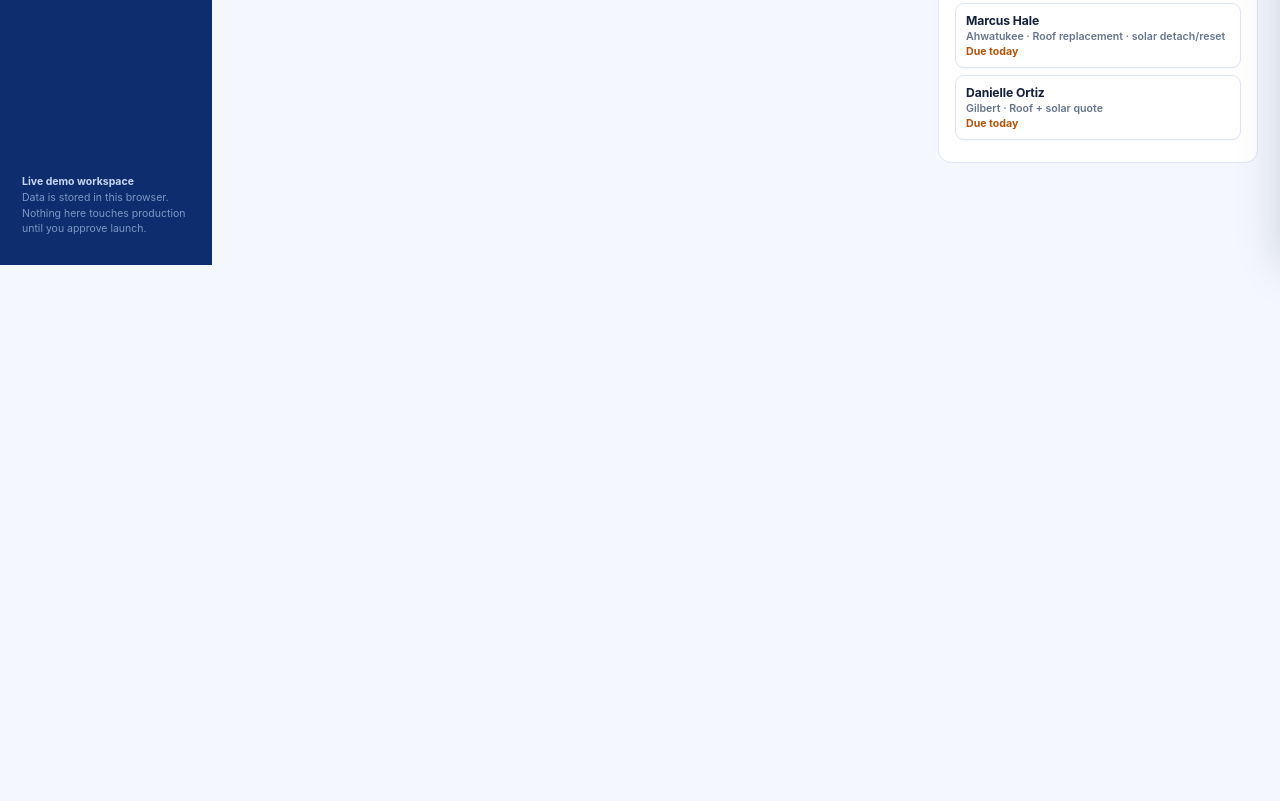
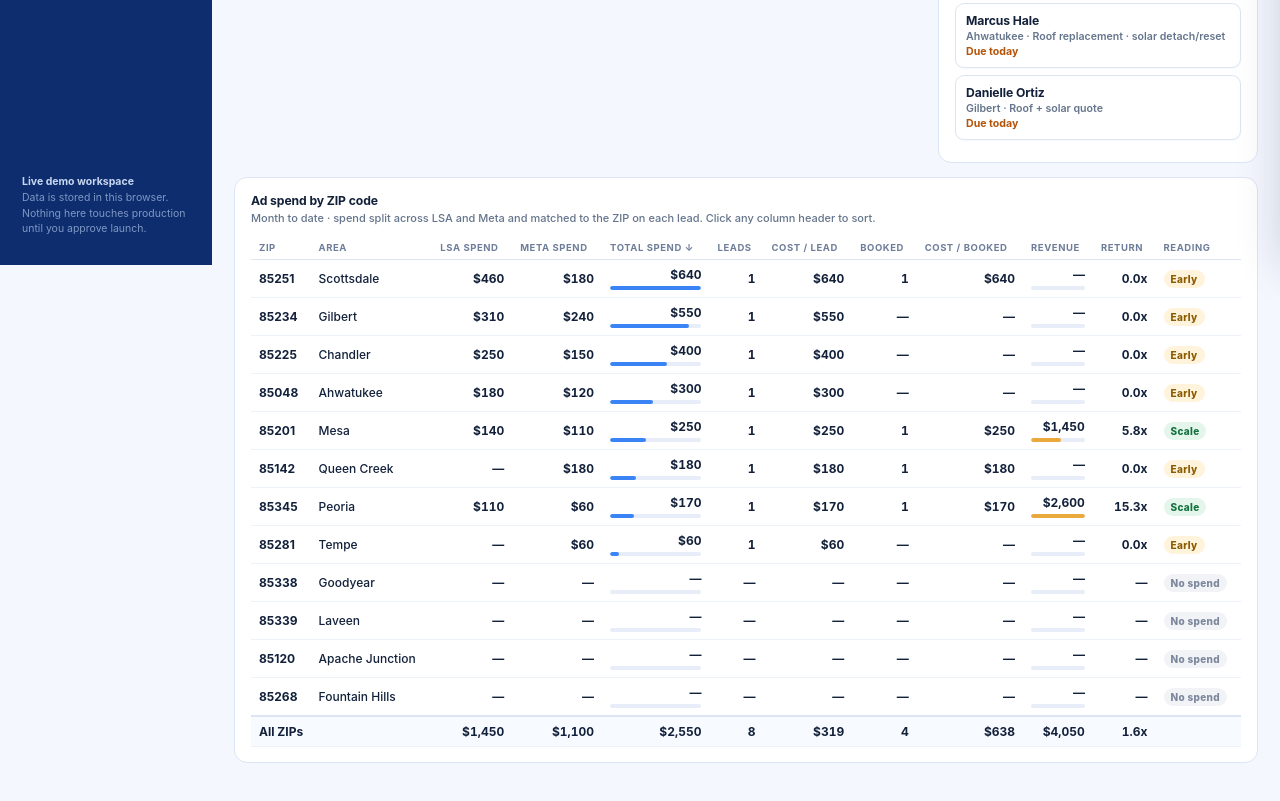
Before and after one commit to lnlsolutions/verified-guys-demo, a plain HTML site: page crm-live.html in a window 1280 px wide. Shown: the part 535-1336 px from the top of the page. Before the commit the page ends 800 px from the top, so only its background shows below. Drawn offline with Linux system fonts and the light colour scheme.

Commit message:
Dashboard: add ZIP-level ad spend, leads, bookings and revenue

```diff
--- a/crm-live.html
+++ b/crm-live.html
@@ -94,6 +94,22 @@ input[type=date],select{width:100%;border:1px solid var(--line);border-radius:9p
 .toast{position:fixed;left:50%;transform:translate(-50%,20px);bottom:26px;background:var(--navy);color:#fff;padding:11px 16px;border-radius:11px;font-size:12.4px;font-weight:600;opacity:0;pointer-events:none;transition:.25s;z-index:60;box-shadow:0 12px 30px rgba(9,24,54,.3)}
 .toast.on{opacity:1;transform:translate(-50%,0)}
 @media(max-width:1080px){.kpis{grid-template-columns:repeat(2,1fr)}.grid{grid-template-columns:1fr}.kan{grid-template-columns:repeat(2,1fr)}.rail{display:none}}
+
+  #zips{overflow-x:auto}
+  #ziptbl{width:100%;border-collapse:collapse;min-width:860px}
+  #ziptbl th{font-size:9.5px;text-transform:uppercase;letter-spacing:.06em;color:#6E7D99;text-align:left;padding:6px 8px;border-bottom:1px solid var(--line);white-space:nowrap}
+  #ziptbl td{padding:7px 8px;border-bottom:1px solid #EDF1F9;font-size:12px;vertical-align:middle}
+  #ziptbl td.n{text-align:right;white-space:nowrap;font-variant-numeric:tabular-nums}
+  #ziptbl tr.tot td{border-top:2px solid var(--line);background:#F7FAFF;font-weight:700}
+  #ziptbl .bar{height:4px;background:#E7EDF9;border-radius:3px;margin-top:4px;overflow:hidden;min-width:46px}
+  #ziptbl .bar i{display:block;height:100%;background:var(--blue);border-radius:3px}
+  #ziptbl .bar.gold i{background:#E9A93B}
+  .vchip{display:inline-block;font-size:10px;font-weight:800;letter-spacing:.03em;padding:3px 7px;border-radius:99px;white-space:nowrap}
+  .vchip.good{background:#E4F6EC;color:#14713F}
+  .vchip.mid{background:#FFF3DC;color:#8A5B00}
+  .vchip.book{background:#E9EFFC;color:#1B4BA8}
+  .vchip.idle{background:#F1F3F7;color:#7C879C}
+  .vchip.bad{background:#FDE8E8;color:#A3282B}
 </style>
 </head>
 <body>
@@ -102,6 +118,7 @@ input[type=date],select{width:100%;border:1px solid var(--line);border-radius:9p
     <div class="logo"><div class="mark">VG</div><div><b>The Verified Guys</b><span>Client portal</span></div></div>
     <a class="navi on" href="crm-live.html">◎ Pipeline</a>
     <a class="navi" href="#channels">◇ Channels</a>
+    <a class="navi" href="#zips">▦ Spend by ZIP</a>
     <a class="navi" href="lsa.html">◉ LSA mock</a>
     <a class="navi" href="meta.html">◉ Meta mock</a>
     <a class="navi" href="launch.html">▤ Launch plan</a>
@@ -143,6 +160,12 @@ input[type=date],select{width:100%;border:1px solid var(--line);border-radius:9p
             <div id="queue"></div>
           </div>
         </div>
+      </div>
+
+      <div class="card" id="zips" style="margin-top:14px">
+        <h2>Ad spend by ZIP code</h2>
+        <div class="sub">Month to date · spend split across LSA and Meta and matched to the ZIP on each lead. Click any column header to sort.</div>
+        <table id="ziptbl"></table>
       </div>
     </div>
   </main>
@@ -186,6 +209,22 @@ const SEED=[
  {id:8,name:'Derrick Nash',area:'Tempe',ch:'Meta',svc:'Electrical panel + roof',val:8900,stage:'Contacted',fu:inDays(3),notes:[{t:'Left voicemail, texted intro',k:'Text',d:today()}]}
 ];
 const CHAN=[{k:'LSA',spend:1450,proj:true},{k:'Meta',spend:1100,proj:true},{k:'Google',spend:620,proj:false},{k:'Referral',spend:0,proj:false}];
+const ZIPMAP={Ahwatukee:'85048',Gilbert:'85234',Chandler:'85225',Scottsdale:'85251','Queen Creek':'85142',Mesa:'85201',Peoria:'85345',Tempe:'85281','Apache Junction':'85120',Goodyear:'85338',Laveen:'85339','Fountain Hills':'85268'};
+const ZIPS=[
+ {zip:'85251',area:'Scottsdale',lsa:460,meta:180},
+ {zip:'85234',area:'Gilbert',lsa:310,meta:240},
+ {zip:'85225',area:'Chandler',lsa:250,meta:150},
+ {zip:'85048',area:'Ahwatukee',lsa:180,meta:120},
+ {zip:'85201',area:'Mesa',lsa:140,meta:110},
+ {zip:'85142',area:'Queen Creek',lsa:0,meta:180},
+ {zip:'85345',area:'Peoria',lsa:110,meta:60},
+ {zip:'85281',area:'Tempe',lsa:0,meta:60},
+ {zip:'85338',area:'Goodyear',lsa:0,meta:0},
+ {zip:'85339',area:'Laveen',lsa:0,meta:0},
+ {zip:'85120',area:'Apache Junction',lsa:0,meta:0},
+ {zip:'85268',area:'Fountain Hills',lsa:0,meta:0}
+];
+
 
 function today(){return new Date().toISOString().slice(0,10)}
 function tomorrow(){return inDays(1)}
@@ -193,6 +232,7 @@ function inDays(n){const d=new Date();d.setDate(d.getDate()+n);return d.toISOStr
 function load(){try{const s=localStorage.getItem('vg_crm_v2');if(s)return JSON.parse(s)}catch(e){}return JSON.parse(JSON.stringify(SEED))}
 function save(){localStorage.setItem('vg_crm_v2',JSON.stringify(leads))}
 let leads=load(), active=null;
+leads.forEach(l=>{l.zip=l.zip||ZIPMAP[l.area]||'—'});
 
 function money(n){return '$'+n.toLocaleString('en-US')}
 
@@ -247,12 +287,62 @@ function renderQueue(){
   document.getElementById('queue').innerHTML=q.length?q.map(l=>`<div class="lead" onclick="openLead(${l.id})"><b>${l.name}</b><div class="m">${l.area} · ${l.svc}</div><div class="m" style="color:#B45309;font-weight:700">${l.fu<today()?'Overdue':'Due today'}</div></div>`).join(''):'<div class="m" style="font-size:11px;color:#8B9AB5">Clear for today.</div>';
 }
 
-function render(){renderKpis();renderKan();renderChan();renderQueue();save()}
+
+let zsort={k:'spend',dir:-1};
+function zipRows(){
+  const spendByChannel=k=>ZIPS.reduce((s,z)=>s+(z[k==='LSA'?'lsa':'meta']||0),0);
+  const rows=ZIPS.map(z=>{
+    const ls=leads.filter(l=>l.zip===z.zip);
+    const spend=(z.lsa||0)+(z.meta||0);
+    const booked=ls.filter(l=>['Estimate','Won'].includes(l.stage)).length;
+    const won=ls.filter(l=>l.stage==='Won').reduce((s,l)=>s+l.val,0);
+    return {zip:z.zip,area:z.area,lsa:z.lsa||0,meta:z.meta||0,spend,leads:ls.length,
+      cpl:ls.length?spend/ls.length:0,booked,cpb:booked?spend/booked:0,won,roas:spend?won/spend:0};
+  });
+  rows.sort((a,b)=>{const k=zsort.k;const av=a[k],bv=b[k];
+    if(typeof av==='string')return zsort.dir*av.localeCompare(bv);
+    return zsort.dir*(av-bv)});
+  return rows;
+}
+function renderZips(){
+  const rows=zipRows();
+  const tot=rows.reduce((t,r)=>({lsa:t.lsa+r.lsa,meta:t.meta+r.meta,spend:t.spend+r.spend,leads:t.leads+r.leads,
+    booked:t.booked+r.booked,won:t.won+r.won}),{lsa:0,meta:0,spend:0,leads:0,booked:0,won:0});
+  const maxS=Math.max(...rows.map(r=>r.spend),1), maxW=Math.max(...rows.map(r=>r.won),1);
+  const verdict=r=>{
+    if(!r.spend&&!r.leads) return '<span class="vchip idle">No spend</span>';
+    if(!r.spend) return '<span class="vchip book">Organic</span>';
+    if(r.roas>=3) return '<span class="vchip good">Scale</span>';
+    if(r.roas>=1) return '<span class="vchip mid">Watch</span>';
+    if(!r.leads) return '<span class="vchip bad">No leads</span>';
+    return '<span class="vchip mid">Early</span>';
+  };
+  const th=(k,l)=>`<th onclick="zset('${k}')" style="cursor:pointer">${l}${zsort.k===k?(zsort.dir<0?' ↓':' ↑'):''}</th>`;
+  document.getElementById('ziptbl').innerHTML =
+   '<tr>'+th('zip','ZIP')+th('area','Area')+th('lsa','LSA spend')+th('meta','Meta spend')+th('spend','Total spend')+
+   th('leads','Leads')+th('cpl','Cost / lead')+th('booked','Booked')+th('cpb','Cost / booked')+th('won','Revenue')+th('roas','Return')+'<th>Reading</th></tr>'
+   + rows.map(r=>`<tr>
+      <td><b>${r.zip}</b></td><td>${r.area}</td>
+      <td class="n">${r.lsa?money(r.lsa):'—'}</td><td class="n">${r.meta?money(r.meta):'—'}</td>
+      <td class="n"><b>${r.spend?money(r.spend):'—'}</b><div class="bar"><i style="width:${r.spend/maxS*100}%"></i></div></td>
+      <td class="n">${r.leads||'—'}</td><td class="n">${r.cpl?money(Math.round(r.cpl)):'—'}</td>
+      <td class="n">${r.booked||'—'}</td><td class="n">${r.cpb?money(Math.round(r.cpb)):'—'}</td>
+      <td class="n"><b>${r.won?money(r.won):'—'}</b><div class="bar gold"><i style="width:${r.won/maxW*100}%"></i></div></td>
+      <td class="n">${r.spend?(r.roas?r.roas.toFixed(1)+'x':'0.0x'):(r.won?'—':'—')}</td>
+      <td>${verdict(r)}</td></tr>`).join('')
+   + `<tr class="tot"><td colspan="2">All ZIPs</td><td class="n">${money(tot.lsa)}</td><td class="n">${money(tot.meta)}</td>
+      <td class="n"><b>${money(tot.spend)}</b></td><td class="n"><b>${tot.leads}</b></td>
+      <td class="n">${tot.leads?money(Math.round(tot.spend/tot.leads)):'—'}</td><td class="n"><b>${tot.booked}</b></td>
+      <td class="n">${tot.booked?money(Math.round(tot.spend/tot.booked)):'—'}</td><td class="n"><b>${money(tot.won)}</b></td>
+      <td class="n">${tot.spend?(tot.won/tot.spend).toFixed(1)+'x':'—'}</td><td></td></tr>`;
+}
+function zset(k){zsort.dir = (zsort.k===k? -zsort.dir : -1); zsort.k=k; renderZips();}
+function render(){renderKpis();renderKan();renderChan();renderQueue();renderZips();save()}
 
 function openLead(id){
   active=leads.find(l=>l.id===id);
   document.getElementById('d-name').textContent=active.name;
-  document.getElementById('d-meta').textContent=`${active.area} · ${active.svc} · ${money(active.val)} · ${active.ch}`;
+  document.getElementById('d-meta').textContent=`${active.area} ${active.zip||''} · ${active.svc} · ${money(active.val)} · ${active.ch}`;
   document.getElementById('d-stages').innerHTML=STAGES.map(s=>`<div class="chip ${s===active.stage?'on':''}" onclick="setStage('${s}')">${s}</div>`).join('');
   document.getElementById('d-date').value=active.fu||'';
   document.getElementById('d-log').innerHTML=active.notes.map(n=>`<div class="log"><b>${n.k}</b> · ${n.d}<br>${n.t}</div>`).join('');
@@ -276,7 +366,7 @@ const NEW=[['Jenna Powell','Goodyear','LSA','Roof inspection + quote',12400],['C
 let ni=0;
 function simulateLead(){
   const n=NEW[ni++%NEW.length];
-  const l={id:Date.now(),name:n[0],area:n[1],ch:n[2],svc:n[3],val:n[4],stage:'New',fu:today(),fresh:true,notes:[{t:'Inbound from '+n[2]+' — new lead captured',k:'System',d:today()}]};
+  const l={id:Date.now(),name:n[0],area:n[1],ch:n[2],svc:n[3],val:n[4],zip:ZIPMAP[n[1]]||'—',stage:'New',fu:today(),fresh:true,notes:[{t:'Inbound from '+n[2]+' — new lead captured',k:'System',d:today()}]};
   leads.unshift(l);render();toast('New '+n[2]+' lead: '+n[0]);
 }
 function exportCsv(){
```
